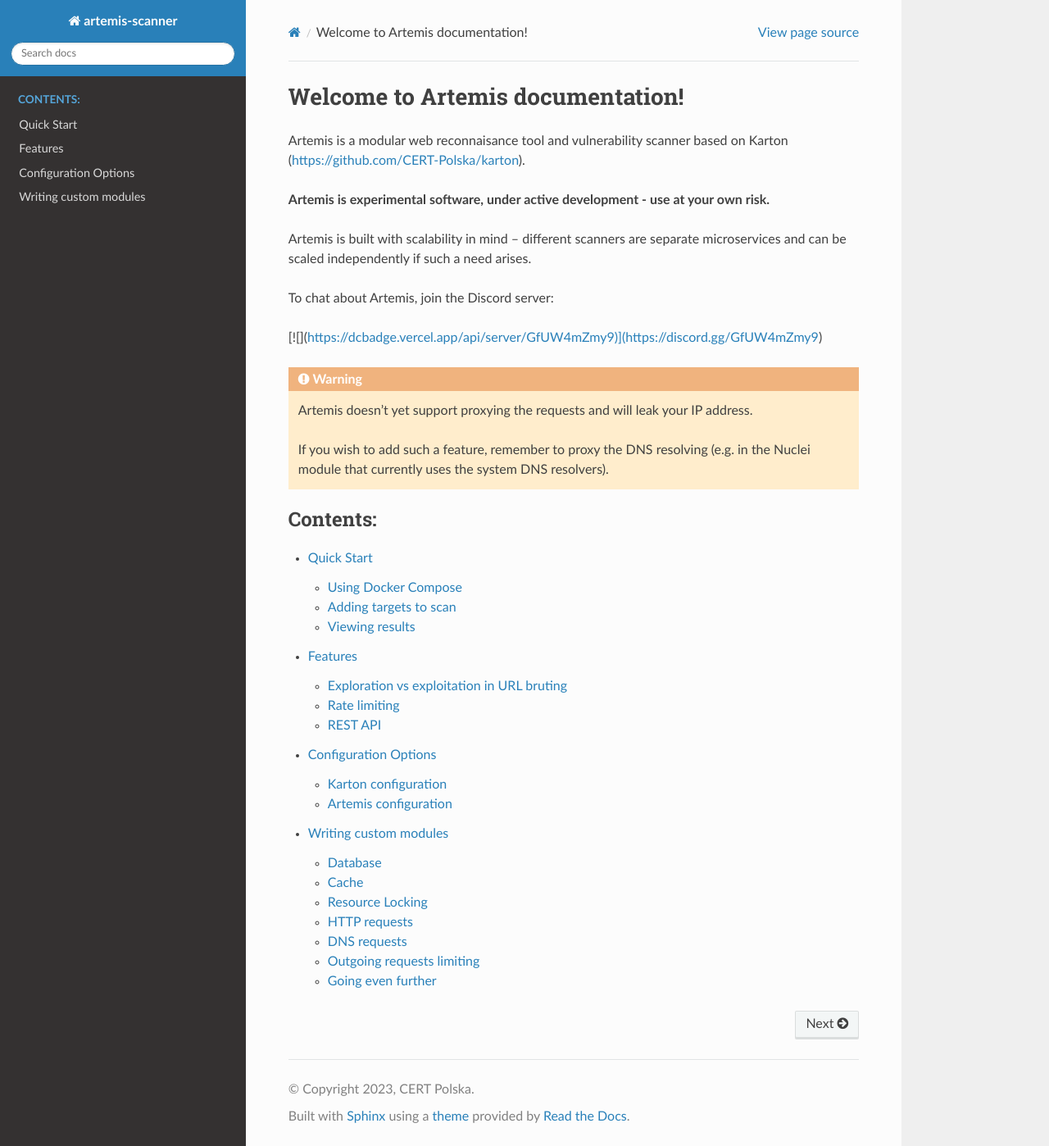
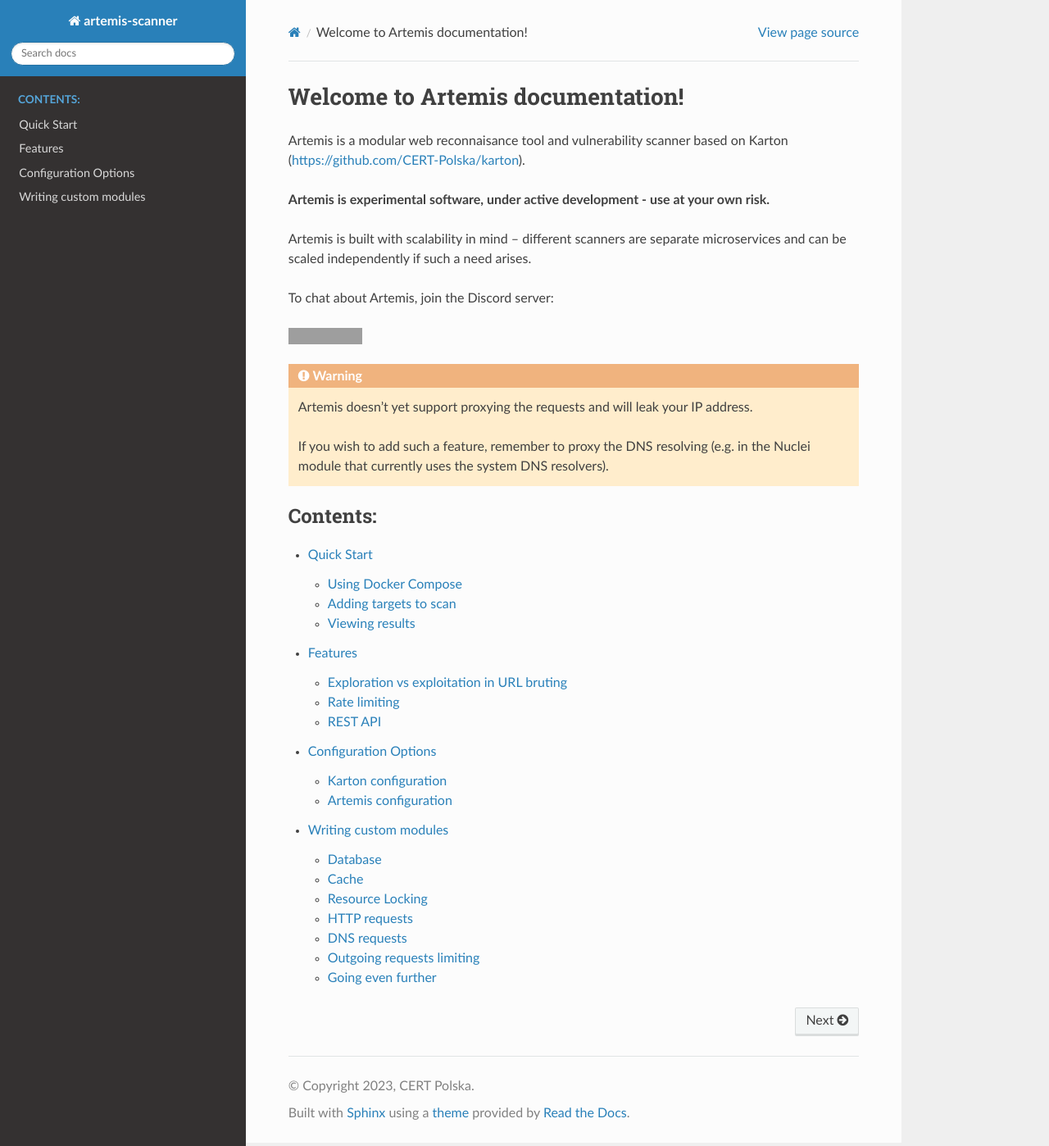
Before and after one commit to CERT-Polska/Artemis, a Sphinx documentation site: the page built from docs/index.rst, in a window 1280 px wide and 1398 px high. Shown: the whole window at 82% size. Built offline with Sphinx 7.4.7 and the Read the Docs theme 2.0.0, drawn with Linux system fonts in a browser that asks for light colours; some of the changed lines change nothing that is shown; grey boxes are pictures that could not be loaded.

Commit message:
dioscord

```diff
--- a/docs/index.rst
+++ b/docs/index.rst
@@ -11,7 +11,8 @@
 
 To chat about Artemis, join the Discord server:
 
-[![](https://dcbadge.vercel.app/api/server/GfUW4mZmy9)](https://discord.gg/GfUW4mZmy9)
+.. image:: https://dcbadge.vercel.app/api/server/GfUW4mZmy9
+   :target: https://discord.gg/GfUW4mZmy9
 
 .. warning::
   Artemis doesn't yet support proxying the requests and will leak your IP address.
```
